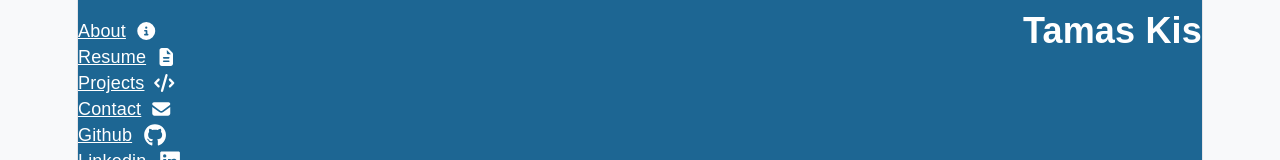
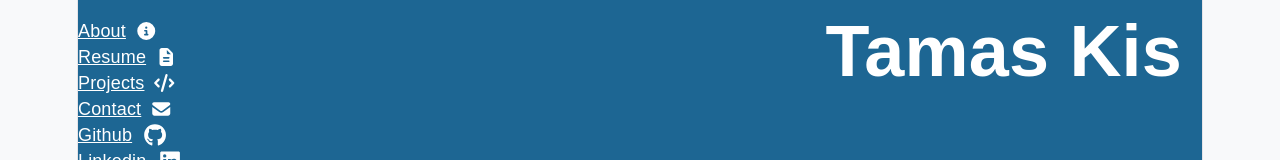
Before and after one commit to tplusk/portfolio, a React app: page / in a window 1280 px wide. Shown: the top 160 px of the page. Built offline with nearby package versions, Linux system fonts and the light colour scheme; the HTML template or start-up script is replaced by a standard one.

Commit message:
update file

```diff
--- a/src/Components/Header.css
+++ b/src/Components/Header.css
@@ -13,10 +13,12 @@ span {
 
 .brand-name {
   font-family: Arial, Helvetica, sans-serif;
-  font-size: 2rem;
+  font-size: 4rem;
   font-weight: bold;
   color: #fff;
   margin-left: 20px;
+  margin-right: 20px;
+  margin-top: 20px;
   text-decoration: none;
   transition: color 0.3s;
   float: right;
```
